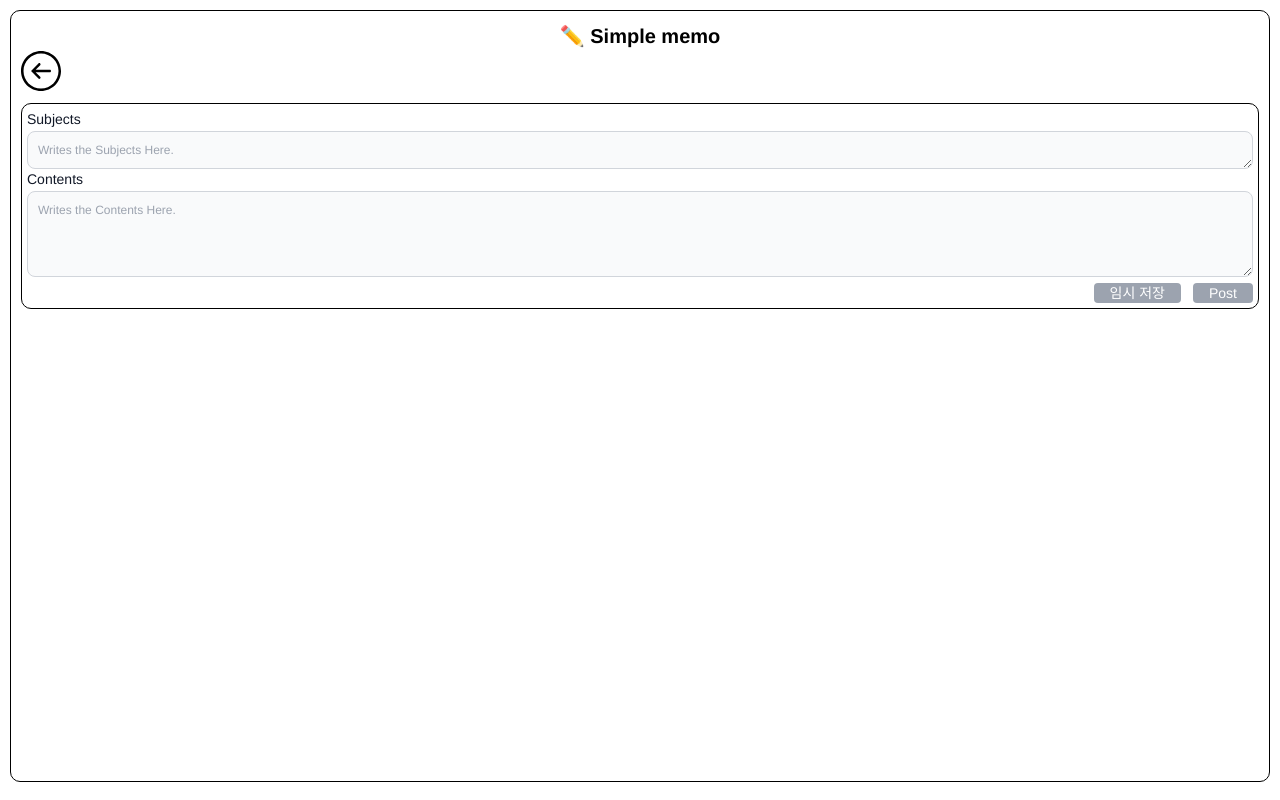
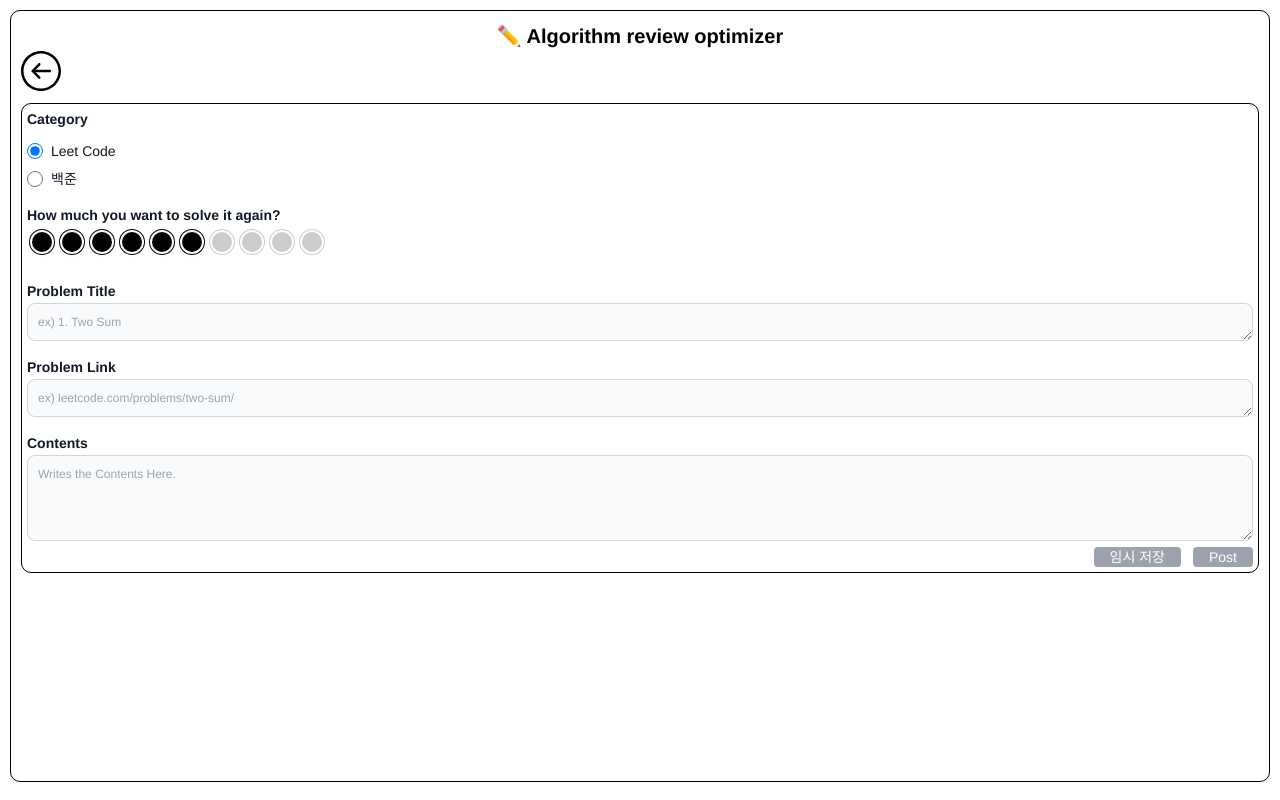
Before and after one commit to seungineer/PS-Reminder-toy-proj, a React (Create React App) app in the folder week-1/: page /write in a window 1280 px wide. Built offline with nearby package versions, Linux system fonts and the light colour scheme.

Commit message:
feat(post 영역): 항목(카테고리, 문제 제목, 문제 링크, 점수 등) 추가

```diff
--- a/week-1/src/GlobalStyle.js
+++ b/week-1/src/GlobalStyle.js
@@ -7,7 +7,7 @@ const GlobalStyle = createGlobalStyle`
         font-size: 20px;
         /* background-color: gray; */
         margin: 10px;
-        min-width: 230px;
+        min-width: 370px;
     }
 `;
 
--- a/week-1/src/pages/WritePost.js
+++ b/week-1/src/pages/WritePost.js
@@ -1,14 +1,22 @@
-import React, { useRef, useState } from "react";
+import React, { useEffect, useRef, useState } from "react";
 import { useRecoilState, useRecoilValue } from "recoil";
 import { isRefreshState, postsState, tempdataState } from "../shared/Store";
 import { useNavigate } from "react-router-dom";
 import { SlArrowLeftCircle } from "react-icons/sl";
 import axios from "axios";
+import Rating from 'react-rating';
+
 
 const WritePost = () => {
     // subject, content 상태값 추가
     const [subject, setSubject] = useState("");
     const [content, setContent] = useState("");
+    const [category, setCategory] = useState("Leet Code");
+    const [link, setLink] = useState("");
+    const [titlePlaceholder, setTitlePlaceholder] = useState("");
+    const [linkPlaceholder, setLinkPlaceholder] = useState("");
+    const [score, setScore] = useState(0);
+
     const idRef = useRef(useRecoilValue(postsState).length + 1);
 
     const [posts, setPosts] = useRecoilState(postsState);
@@ -29,9 +37,9 @@ const WritePost = () => {
         const newServerPost = {
             "title":subject,
             "content":content,
-            "link":"test",
-            "category":"test",
-            "score":0,
+            "link":link,
+            "category":category,
+            "score":score,
             "author":"test",
             "password":"test"
             };
@@ -61,6 +69,34 @@ const WritePost = () => {
         setTempdata({"subject": subject, "content": content});
     }
 
+    const onLinkChangeHandler = (e) => {
+        setLink(e.target.value);
+    }
+
+    const handleRadioChange = (event) => {
+        setCategory(event.target.value);
+        };
+    const onScoreChangeHandler = (value) => {
+        setScore(value);
+    }
+
+    useEffect(() => {
+        // category 값이 변경될 때마다 placeholder 업데이트
+        switch (category) {
+          case 'Leet Code':
+            setTitlePlaceholder('ex) 1. Two Sum');
+            setLinkPlaceholder('ex) leetcode.com/problems/two-sum/');
+            break;
+          case '백준':
+            setTitlePlaceholder('ex) 1000. A+B');
+            setLinkPlaceholder('ex) acmicpc.net/problem/1000');
+            break;
+          default:
+            setTitlePlaceholder('ex) 1. Two Sum');
+            setLinkPlaceholder('ex) leetcode.com/problems/two-sum/');
+        }
+          }, [category]); // category가 변경될 때만 useEffect 실행
+
     return (
         <>
         <button onClick={()=>navigate('/Home')} className="mb-3">
@@ -74,12 +110,54 @@ const WritePost = () => {
                     padding: "5px",
                 }}
             >
+                <div className="mb-4">
+                <div>
+                    <label
+                        htmlFor="카테고리"
+                        className="block mb-3 text-sm font-semibold text-gray-900 dark:text-white"
+                    >
+                        Category
+                    </label>
+                </div>
+                {/* Category Radio Section */}
+                <div>
+                <div class="flex items-center mb-2">
+                    <input checked={category ==='Leet Code'} id="default-radio-1" type="radio" value="Leet Code" name="default-radio" onChange={handleRadioChange} class="w-4 h-4 text-blue-600 bg-gray-100 border-gray-300 focus:ring-blue-500 dark:focus:ring-blue-600 dark:ring-offset-gray-800 focus:ring-2 dark:bg-gray-700 dark:border-gray-600"/>
+                    <label checked={category ==='백준'} for="default-radio-1" class="ms-2 text-sm font-medium text-gray-900 dark:text-gray-300">Leet Code</label>
+                </div>
+                <div class="flex items-center mb-2">
+                    <input id="default-radio-2" type="radio" value="백준" name="default-radio" onChange={handleRadioChange} class="w-4 h-4 text-blue-600 bg-gray-100 border-gray-300 focus:ring-blue-500 dark:focus:ring-blue-600 dark:ring-offset-gray-800 focus:ring-2 dark:bg-gray-700 dark:border-gray-600"/>
+                    <label for="default-radio-2" class="ms-2 text-sm font-medium text-gray-900 dark:text-gray-300">백준</label>
+                </div>
+                </div>
+                </div>
+                <div className="mb-4">
+                    <div>
+                    <label
+                        htmlFor="message"
+                        className="block mb-0.5 text-sm font-semibold text-gray-900 dark:text-white"
+                    >
+                        How much you want to solve it again?
+                    </label>
+                    </div>
+                    <div>
+                    <Rating
+                        start={0}
+                        stop={10}
+                        step={1}
+                        initialRating={6}
+                        onChange={onScoreChangeHandler}
+                    />
+                    </div>
+                </div>
+
+                {/* Subjects 입력 Section */}
                 <div>
                     <label
                         htmlFor="message"
-                        className="block mb-0.5 text-sm font-medium text-gray-900 dark:text-white"
+                        className="block mb-0.5 text-sm font-semibold text-gray-900 dark:text-white"
                     >
-                        Subjects
+                        Problem Title
                     </label>
                 </div>
                 <div>
@@ -87,15 +165,37 @@ const WritePost = () => {
                         id="message"
                         onChange={onSubjectChangeHandler}
                         rows="1"
-                        className="block p-2.5 w-full text-xs text-gray-900 bg-gray-50 rounded-lg border border-gray-300 focus:ring-blue-500 focus:border-blue-500 dark:bg-gray-700 dark:border-gray-600 dark:placeholder-gray-400 dark:text-white dark:focus:ring-blue-500 dark:focus:border-blue-500"
-                        placeholder="Writes the Subjects Here."
+                        className="block mb-4 p-2.5 w-full text-xs text-gray-900 bg-gray-50 rounded-lg border border-gray-300 focus:ring-blue-500 focus:border-blue-500 dark:bg-gray-700 dark:border-gray-600 dark:placeholder-gray-400 dark:text-white dark:focus:ring-blue-500 dark:focus:border-blue-500"
+                        placeholder={titlePlaceholder}
                         defaultValue={tempdata.subject}
                     ></textarea>
                 </div>
+
+                {/* Link 입력 Section */}
                 <div>
                     <label
                         htmlFor="message"
-                        className="block mb-0.5 text-sm font-medium text-gray-900 dark:text-white"
+                        className="block mb-0.5 text-sm font-semibold text-gray-900 dark:text-white"
+                    >
+                        Problem Link
+                    </label>
+                </div>
+                <div>
+                    <textarea
+                        id="message"
+                        onChange={onLinkChangeHandler}
+                        rows="1"
+                        className="block mb-4 p-2.5 w-full text-xs text-gray-900 bg-gray-50 rounded-lg border border-gray-300 focus:ring-blue-500 focus:border-blue-500 dark:bg-gray-700 dark:border-gray-600 dark:placeholder-gray-400 dark:text-white dark:focus:ring-blue-500 dark:focus:border-blue-500"
+                        placeholder={linkPlaceholder}
+                        defaultValue={tempdata.subject}
+                    ></textarea>
+                </div>
+
+                {/* Contents 입력 Section */}
+                <div>
+                    <label
+                        htmlFor="message"
+                        className="block mb-0.5 text-sm font-semibold text-gray-900 dark:text-white"
                     >
                         Contents
                     </label>
--- a/week-1/src/shared/Layout.js
+++ b/week-1/src/shared/Layout.js
@@ -11,16 +11,6 @@ const HeaderStyles = {
   justifyContent: 'center',
 
 };
-const FooterStyles = {
-  width: '100%',
-  height: '50px',
-  display: 'flex',
-  background: 'black',
-  color: 'white',
-  alignItems: 'center',
-  justifyContent: 'center',
-  fontSize: '6px',
-};
 
 const layoutStyles = {
     display: 'flex',
@@ -33,20 +23,9 @@ const layoutStyles = {
 function Header() {
   return (
     <div style={{ ...HeaderStyles }}>
-      <span>✏️ Simple memo</span>
+      <span>✏️ Algorithm review optimizer</span>
     </div>
   );
-}
-
-const MoveToTop = () => { // 위로 올라가기 함수
-    window.scrollTo({ top: 0, behavior: "smooth" });
-}
-function Footer() {
-return (
-    <div style={{ ...FooterStyles }}>
-        <div onClick={MoveToTop} className='text-medium font-bold underline'>맨위로 올라가기</div>
-    </div>
-);
 }
 
 
```
